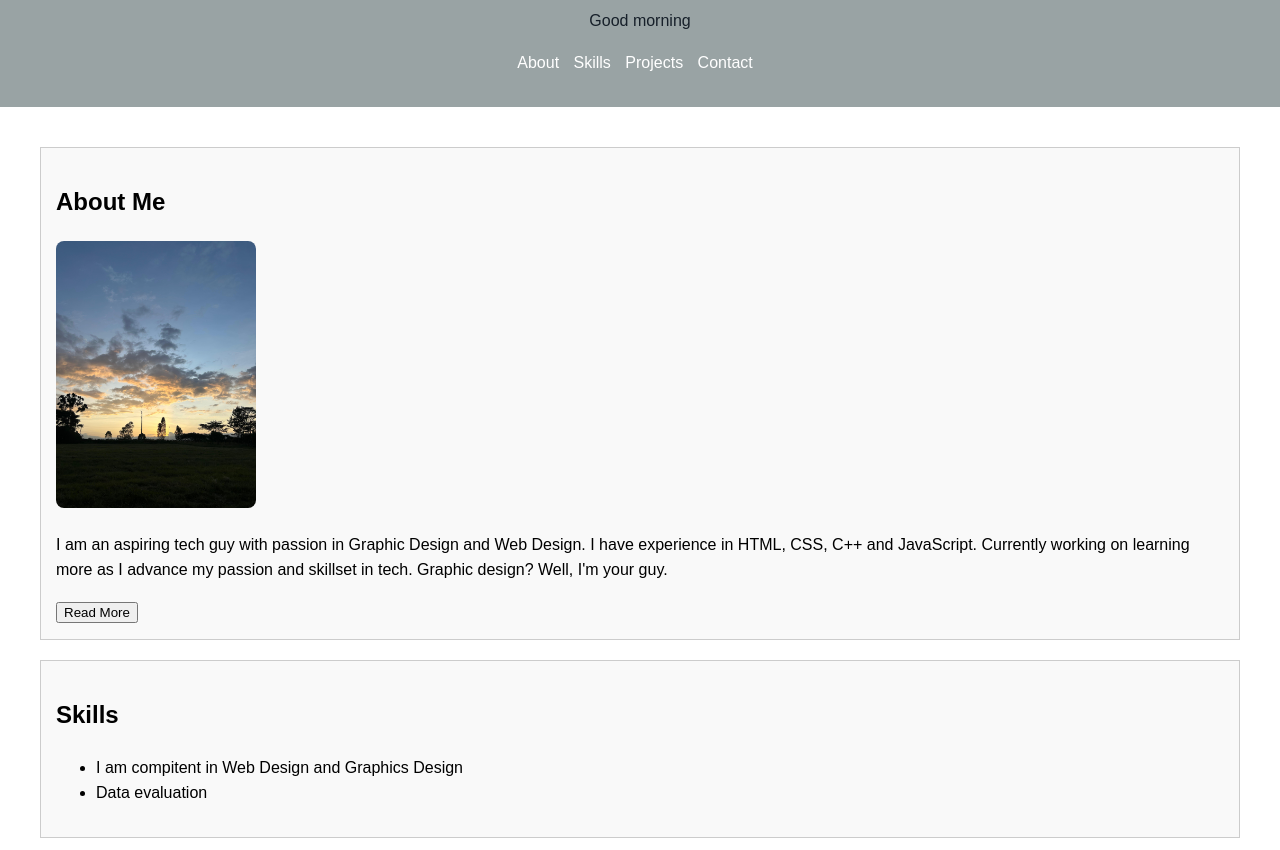
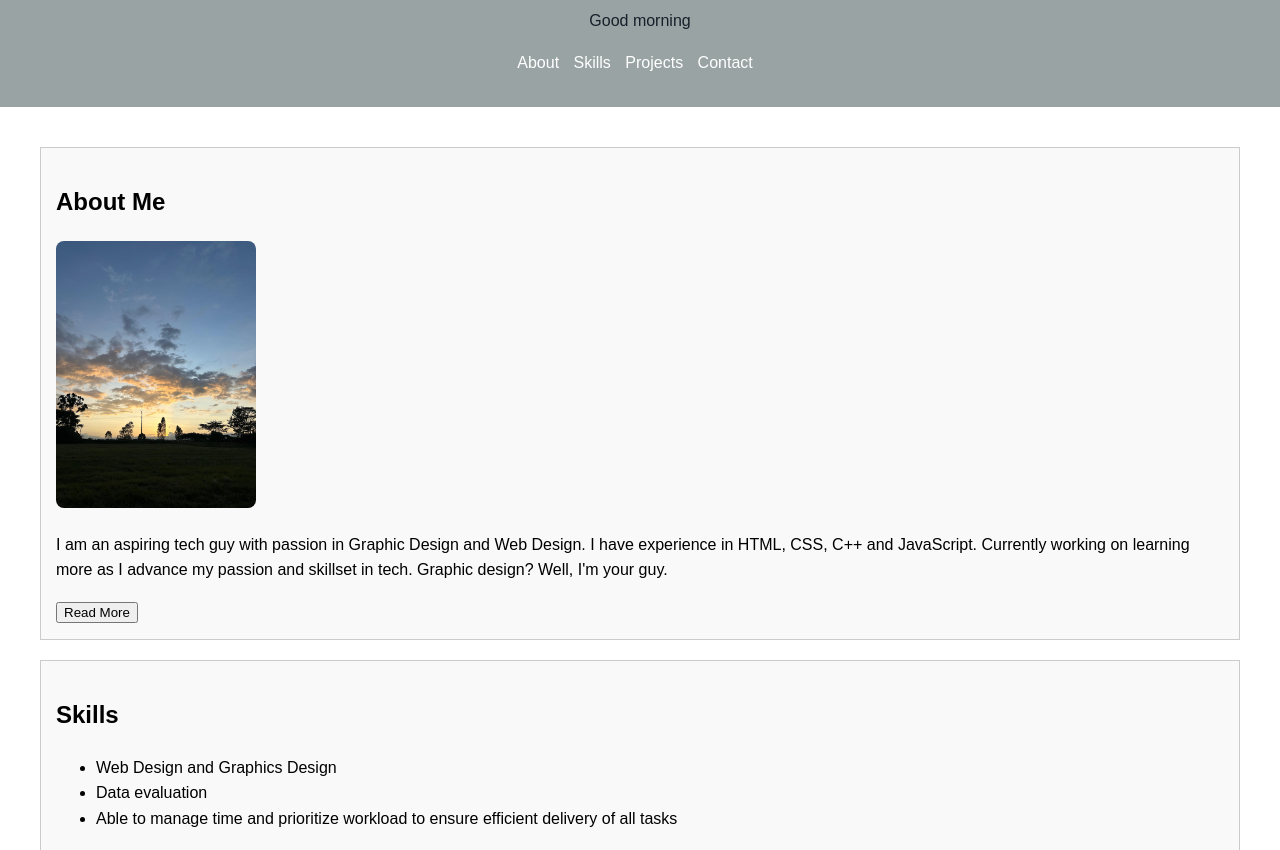
Before and after one commit to kangogoamon/my-project, a plain HTML site: page index.html in a window 1280 px wide. Shown: the part 102-952 px from the top of the page. Drawn offline with Linux system fonts and the light colour scheme.

Commit message:
Update index.html

```diff
--- a/index.html
+++ b/index.html
@@ -36,8 +36,9 @@
         <section id="skills">
             <h2>Skills</h2>
             <ul>
-                <li>I am compitent in Web Design and Graphics Design</li>
+                <li>Web Design and Graphics Design</li>
                 <li>Data evaluation</li>
+                <li>Able to manage time and prioritize workload to ensure efficient delivery of all tasks</li>
             </ul>
         </section>
 
@@ -65,6 +66,7 @@
                 <button type="submit">Subscribe</button>
             </form>
             <p id="formError" style="color: red;"></p>
+            <p id="formSuccess" style="color: green;"></p>
         </section>
     </main>
 
```
